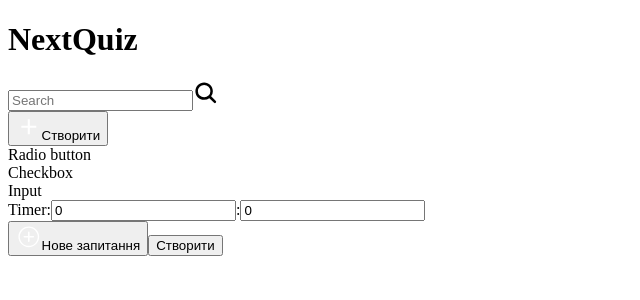
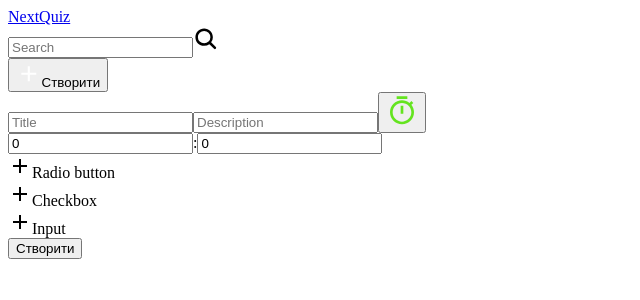
Before and after one commit to Dearian27/quiz-app, a Next.js app: page /quiz/create in a window 1280 px wide. Shown: the top 300 px of the page, without its empty margins (0-640 px from the left). Built offline with nearby package versions, Linux system fonts and the light colour scheme.

Commit message:
saving created quiz to localStorage

```diff
--- a/app/(pages)/quiz/create/page.tsx
+++ b/app/(pages)/quiz/create/page.tsx
@@ -5,28 +5,31 @@ import {
   VariantParams,
   QuestionParams,
 } from "@/app/components/QuestionVariants/QuestionProvider";
-
-import { IoIosAddCircleOutline } from "react-icons/io";
 import toast from "react-hot-toast";
 import QuestionVariants, {
   isInputQuestionParams,
 } from "@/app/components/QuestionVariants";
 import classNames from "classnames";
+import { MdAdd } from "react-icons/md";
+import { MdOutlineTimerOff } from "react-icons/md";
+import { RiTimerLine } from "react-icons/ri";
 
 export type QuestionTypeVariants = "radio" | "checkbox" | "input";
 
 const CreateQuiz = () => {
-  const [type, setType] = useState<QuestionTypeVariants>("radio");
   const [quiz, setQuiz] = useState<Array<QuestionParams>>(null!);
 
   const [addTimer, setAddTimer] = useState(true);
   const [minutes, setMinutes] = useState(0);
   const [seconds, setSeconds] = useState(0);
 
-  const addNewQuestion = useCallback((currentType: QuestionTypeVariants) => {
-    setQuiz((prev) => {
+  const [title, setTitle] = useState("");
+  const [description, setDescription] = useState("");
+
+  const addNewQuestion = useCallback((type: QuestionTypeVariants) => {
+    setQuiz((prev: any[]) => {
       const item =
-        currentType === "input"
+        type === "input"
           ? {
               type: "input",
               id: 0,
@@ -34,7 +37,7 @@ const CreateQuiz = () => {
               answer: "",
             }
           : {
-              type: currentType,
+              type: type,
               id: 0,
               text: "",
               variants: [{ isRight: false, text: "" }],
@@ -59,7 +62,7 @@ const CreateQuiz = () => {
   const deleteVariant = useCallback((questionId: number, variantId: number) => {
     setQuiz((prev) => {
       return prev.map((question) => {
-        if (question.id === questionId) {
+        if (question.id === questionId && !isInputQuestionParams(question)) {
           const updatedVariants = question.variants.filter(
             (_, index) => index !== variantId
           );
@@ -89,7 +92,7 @@ const CreateQuiz = () => {
     (questionId: number, variantIndex: number, text: string) => {
       setQuiz((prev) =>
         prev.map((question) => {
-          if (question.id === questionId) {
+          if (question.id === questionId && !isInputQuestionParams(question)) {
             const updatedVariants = question.variants.map((variant, index) =>
               index === variantIndex ? { ...variant, text } : variant
             );
@@ -114,9 +117,6 @@ const CreateQuiz = () => {
     },
     []
   );
-  const changeType = useCallback((newType: QuestionTypeVariants) => {
-    setType(newType);
-  }, []);
   const setRightVariant = useCallback(
     (
       value: boolean,
@@ -169,59 +169,78 @@ const CreateQuiz = () => {
       toast.error("Додайте більше ніж 1 запитання");
       return;
     }
-    if (type !== "input") {
-      let qlError = false;
-      // quiz.map((question) => {
-      //   if (question?.variants.length < 2) qlError = true;
-      // });
 
-      if (qlError) {
-        toast.error("Мають бути як мінімум 2 варіанти відповіді");
+    let isError = false;
+
+    quiz.map((question) => {
+      if (isError) {
+        return;
+      }
+      if (isInputQuestionParams(question)) {
+        if ((!question.answer || !question.text) && !isError) {
+          isError = true;
+          toast.error("Please fill in all required fields");
+          return;
+        }
+      } else {
+        if (!question.text && !isError) {
+          isError = true;
+          toast.error("Please fill in all required fields");
+          return;
+        } else if (question.variants.length <= 1 && !isError) {
+          isError = true;
+          toast.error("You need to have at least 2 answer options");
+          return;
+        }
+        question.variants.map((variant) => {
+          if (!variant.text && !isError) {
+            isError = true;
+            toast.error("Please fill in all required fields");
+            return;
+          }
+        });
+        if (!question.variants.find((v) => v.isRight === true) && !isError) {
+          isError = true;
+          toast.error("Please add at least one right option");
           return;
         }
       }
-
-    let noWrongAnswer = false;
-    let variantsTextError = false;
-    quiz.map((q) => {
-      if (!q.variants.find((v) => v.isRight === true)) {
-        noWrongAnswer = true;
+    });
+    if ((!title || !description) && !isError) {
+      toast.error("Please fill in all required fields");
+      isError = true;
     }
-      if (!q.question) variantsTextError = true;
-      q.variants.map((v) => {
-        if (!v.text) variantsTextError = true;
-      });
-    });
-    if (variantsTextError) {
-      toast.error("Заповніть усі запитання та відповіді");
-      return;
+    if (addTimer) {
+      if (seconds + minutes * 60 < 60) {
+        toast.error("Minimum 60 seconds timer required");
+        isError = true;
       }
-    if (noWrongAnswer) {
-      toast.error("Додайте хоч одну правильну відповідь у запитання");
-      return;
     }
-
+    if (isError) return;
     sendData();
   };
+
   const sendData = async () => {
-    const q = quiz.map((q) => {
-      return { question: q.text, variants: q?.variants };
+    const data = quiz.map((q) => {
+      const { id, ...others } = q;
+      if (addTimer) return { ...others, time: seconds + minutes * 60 };
+      return others;
     });
-    // const data = { questions: q };
-    // console.log("data", data);
-
     try {
-      // const res = await axios.post("/api/tests/create", data);
-      // console.log(res);
-      // if (res.status === 200) {
-      //   toast.success("Тест створено успішно");
-      //   return;
-      // }
-      toast.error("Щось пішло не так");
-      return;
+      const storageQuizes = await JSON.parse(
+        localStorage.getItem("quizes") || "[]"
+      );
+      const uniqueId =
+        storageQuizes.reduce(
+          (acc: number, next: QuestionParams) =>
+            acc < next.id ? next.id : acc,
+          0
+        ) + 1;
+      storageQuizes.push({ title, description, questions: data, id: uniqueId });
+      localStorage.setItem("quizes", JSON.stringify(storageQuizes));
+      toast.success("Test created successfully");
     } catch (err) {
-      toast.error("Щось пішло не так");
-      return;
+      toast.error("Something went wrong");
     }
   };
   const updateInputText = (id: number, value: string) => {
@@ -234,7 +253,6 @@ const CreateQuiz = () => {
       });
     });
   };
-
   const handleTimeChange = (
     event: ChangeEvent<HTMLInputElement>,
     state: "seconds" | "minutes"
@@ -255,8 +273,6 @@ const CreateQuiz = () => {
   return (
     <QuestionContext.Provider
       value={{
-        type,
-        changeType,
         questions: quiz,
         addVariant,
         addNewQuestion,
@@ -268,44 +284,37 @@ const CreateQuiz = () => {
         updateInputText,
       }}
     >
-      <div className="flex items-center gap-4">
-        <section className="flex gap-2 rounded-lg px-3 py-2 bg-white ">
-          <div
-            className={classNames(
-              "px-3 py-1 rounded-md text-lg transition cursor-pointer select-none bg-[#4c4cff] text-white font-bold"
+      <div className="pt-24 min-h-[100vh] w-[100%] justify-stretch box-border grid gap-4 grid-rows-[auto_1fr_auto]">
+        <div className="flex gap-4 items-center h-10">
+          <input
+            value={title}
+            onChange={(e) => setTitle(e.target.value)}
+            type="text"
+            placeholder="Title"
+            className="px-4 py-2 text-xl rounded-md"
+          />
+          <input
+            value={description}
+            onChange={(e) => setDescription(e.target.value)}
+            type="text"
+            placeholder="Description"
+            className="px-4 py-2 text-xl rounded-md"
+          />
+          <button
+            onClick={() => setAddTimer((prev) => !prev)}
+            className="h-11 w-11 bg-white rounded-md flex items-center justify-center"
+          >
+            {addTimer ? (
+              <RiTimerLine color="#64e41f" size={"2rem"} />
+            ) : (
+              <MdOutlineTimerOff color="#ff411f" size={"2rem"} />
             )}
-            onClick={() => {
-              changeType("radio");
-              addNewQuestion("radio");
-            }}
-          >
-            Radio button
-          </div>
-          <div
-            className={classNames(
-              "px-3 py-1  rounded-md text-lg transition cursor-pointer select-none bg-[#4c4cff] text-white font-bold"
-            )}
-            onClick={() => {
-              changeType("checkbox");
-              addNewQuestion("checkbox");
-            }}
-          >
-            Checkbox
-          </div>
-          <div
-            className={classNames(
-              "px-3 py-1 rounded-md text-lg  transition cursor-pointer select-none, bg-[#4c4cff] text-white font-bold"
-            )}
-            onClick={() => {
-              changeType("input");
-              addNewQuestion("input");
-            }}
-          >
-            Input
-          </div>
-        </section>
-        <section>
-          <span className="p-1 font-bold rounded-md text-4xl mr-2">Timer:</span>
+          </button>
+          {addTimer && (
+            <section className="flex items">
+              {/* <span className="p-1 font-bold rounded-md text-3xl mr-2">
+              Timer:
+            </span> */}
               <input
                 className="p-2 font-bold rounded-md w-14 text-3xl"
                 maxLength={2}
@@ -324,7 +333,9 @@ const CreateQuiz = () => {
                 type="number"
               />
             </section>
+          )}
         </div>
+        <div>
           {quiz?.length && (
             <div className={"w-[100%] flex flex-col gap-4"}>
               {quiz?.map((question, index) => {
@@ -338,24 +349,53 @@ const CreateQuiz = () => {
               })}
             </div>
           )}
-      <div className={"flex gap-4"}>
-        <button
-          onClick={() => addNewQuestion(type)}
-          className={
-            "py-2 px-4 rounded-md bg-[#4c4cff] text-white font-bold flex items-center gap-2"
-          }
+        </div>
+        <div className={"flex items-center gap-4 py-4 justify-between"}>
+          <section className="flex gap-2 rounded-lg px-3 py-2 bg-white ">
+            <div
+              className={classNames(
+                "flex gap-1 items-center  pr-3 py-1 pl-2 rounded-md text-lg transition cursor-pointer select-none border-4 border-[#4c4cff] text-[#4c4cff] font-bold"
+              )}
+              onClick={() => {
+                addNewQuestion("radio");
+              }}
             >
-          <IoIosAddCircleOutline size={"1.6rem"} color="white" />
-          Нове запитання
-        </button>
+              <MdAdd size={"1.5rem"} />
+              Radio button
+            </div>
+            <div
+              className={classNames(
+                "flex gap-1 items-center pr-3 py-1 pl-2 rounded-md text-lg transition cursor-pointer select-none border-4 border-[#4c4cff] text-[#4c4cff] font-bold"
+              )}
+              onClick={() => {
+                addNewQuestion("checkbox");
+              }}
+            >
+              <MdAdd size={"1.5rem"} />
+              Checkbox
+            </div>
+            <div
+              className={classNames(
+                "flex gap-1 items-center pr-3 py-1 pl-2 rounded-md text-lg  transition cursor-pointer select-none border-4 border-[#4c4cff] text-[#4c4cff] font-bold"
+              )}
+              onClick={() => {
+                addNewQuestion("input");
+              }}
+            >
+              <MdAdd size={"1.5rem"} />
+              Input
+            </div>
+          </section>
+
           <button
             onClick={checkData}
             className={
-            "py-2 px-4 rounded-md bg-white border-[#4c4cff] border-4 text-[#4c4cff] items-center font-bold flex gap-2"
+              "py-2 px-5 rounded-md bg-[#4c4cff] text-[white] text-lg items-center font-bold flex gap-2"
             }
           >
             Створити
           </button>
+        </div>
       </div>
     </QuestionContext.Provider>
   );
--- a/app/components/Header.tsx
+++ b/app/components/Header.tsx
@@ -1,19 +1,40 @@
 import React from "react";
 import SearchBar from "./SearchBar";
-import { MdAdd, MdOutlineAddBox } from "react-icons/md";
+import { MdAdd } from "react-icons/md";
+import classNames from "classnames";
+import Link from "next/link";
 
-const Header = () => {
+const Header = ({
+  absolute = false,
+  type = "default",
+}: {
+  absolute?: boolean;
+  type?: "default" | "edit";
+}) => {
   return (
-    <header className="w-[100%] py-6 bg-white flex items-center justify-center">
+    <div>
+      <header
+        className={classNames(
+          "w-[100%] py-6 bg-white flex items-center justify-center",
+          absolute ? "fixed" : ""
+        )}
+      >
         <div className="w-[1200px] flex justify-between items-center">
-        <h1 className="text-3xl font-mono text-[#4c4cff]">NextQuiz</h1>
+          <Link href={"/"} className="text-3xl font-mono text-[#4c4cff]">
+            NextQuiz
+          </Link>
+          {type === "default" && (
+            <>
               <SearchBar />
               <button className="flex items-center text-white bg-[#4c4cff] py-2 px-4 font-bold rounded-md">
                 <MdAdd color="white" size="1.6rem" />
                 Створити
               </button>
+            </>
+          )}
         </div>
       </header>
+    </div>
   );
 };
 
--- a/app/components/QuestionVariants/QuestionProvider.tsx
+++ b/app/components/QuestionVariants/QuestionProvider.tsx
@@ -23,11 +23,6 @@ export interface VariantParams {
 export type QuestionParams = VariantQuestionParams | InputQuestionParams;
 
 export interface QuestionContextParams {
-  type: QuestionTypeVariants;
-  changeType: (
-    newType: QuestionTypeVariants,
-    currentType: QuestionTypeVariants
-  ) => void;
   questions: Array<QuestionParams>;
   updateVariantQuestion: (id: number, text: string) => void;
   addNewQuestion: (currentType: QuestionTypeVariants) => void;
--- a/app/components/QuestionVariants/index.tsx
+++ b/app/components/QuestionVariants/index.tsx
@@ -36,12 +36,12 @@ const VariantQuestion = ({
         showOutline ? "!border-[red]" : ""
       )}
     >
-      <div className={"question"}>
+      <div>
         <span className="text-lg">{index + 1}.</span>
         <input
           className={"text-lg px-1 outline-none"}
           type="text"
-          placeholder={"Запитання"}
+          placeholder={"Question"}
           value={question.text}
           onChange={(e) => updateVariantQuestion(question.id, e.target.value)}
         />
@@ -68,12 +68,11 @@ const VariantQuestion = ({
       </div>
       <div className={"flex gap-1 justify-start"}>
         {question.type !== "input" && (
-          <button className={"button"} onClick={() => addVariant(question.id)}>
+          <button onClick={() => addVariant(question.id)}>
             <FaPlus size={"1.3rem"} />
           </button>
         )}
         <button
-          className={"button"}
           onClick={() => deleteQuestion(question.id)}
           onMouseOver={() => setShowOutline(true)}
           onMouseOut={() => setShowOutline(false)}
```
Lines whose indentation alone changed are shown as unchanged.
